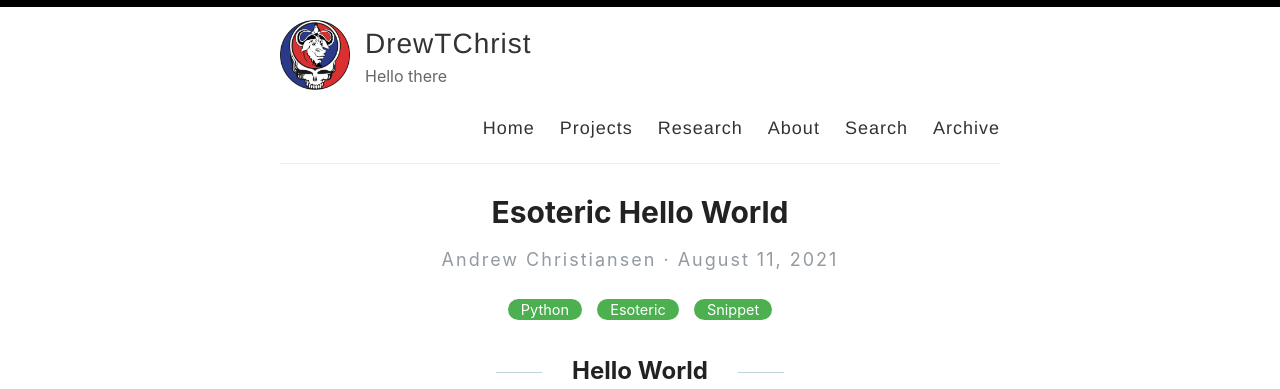
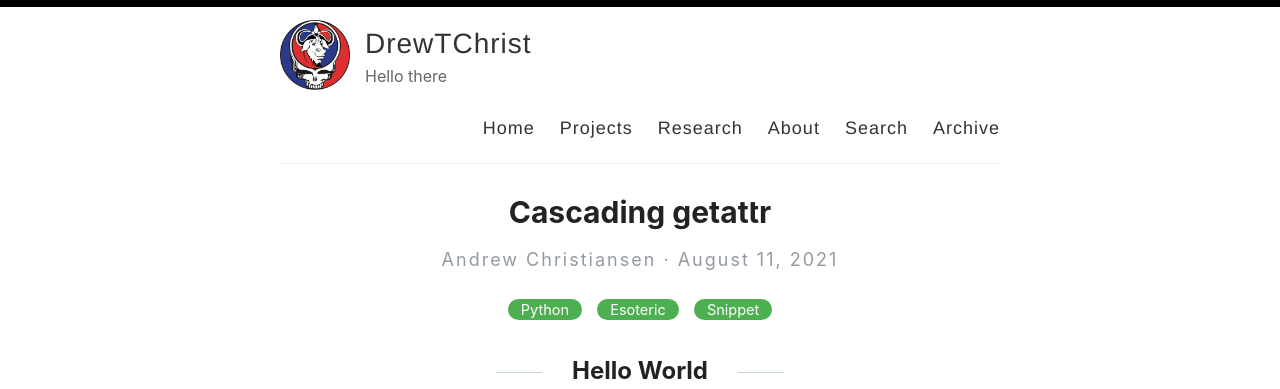
Before and after one commit to DrewTChrist/drewtchrist.github.io, a Jekyll site: the page built from _posts/2021-08-11-eso-getattr.md, in a window 1280 px wide. Shown: the top 389 px of the page. Built offline with Jekyll 4.4.1, drawn with Linux system fonts in a browser that asks for light colours.

Commit message:
Update 2021-08-11-eso-getattr.md

```diff
--- a/_posts/2021-08-11-eso-getattr.md
+++ b/_posts/2021-08-11-eso-getattr.md
@@ -1,6 +1,6 @@
 ---
 layout: post
-title:  Esoteric Hello World
+title:  Cascading getattr
 categories: [Python,Esoteric,Snippet]
 excerpt: This is just a snippet I made while messing around with getattr(). Valid python, all for fun.
 ---
```
